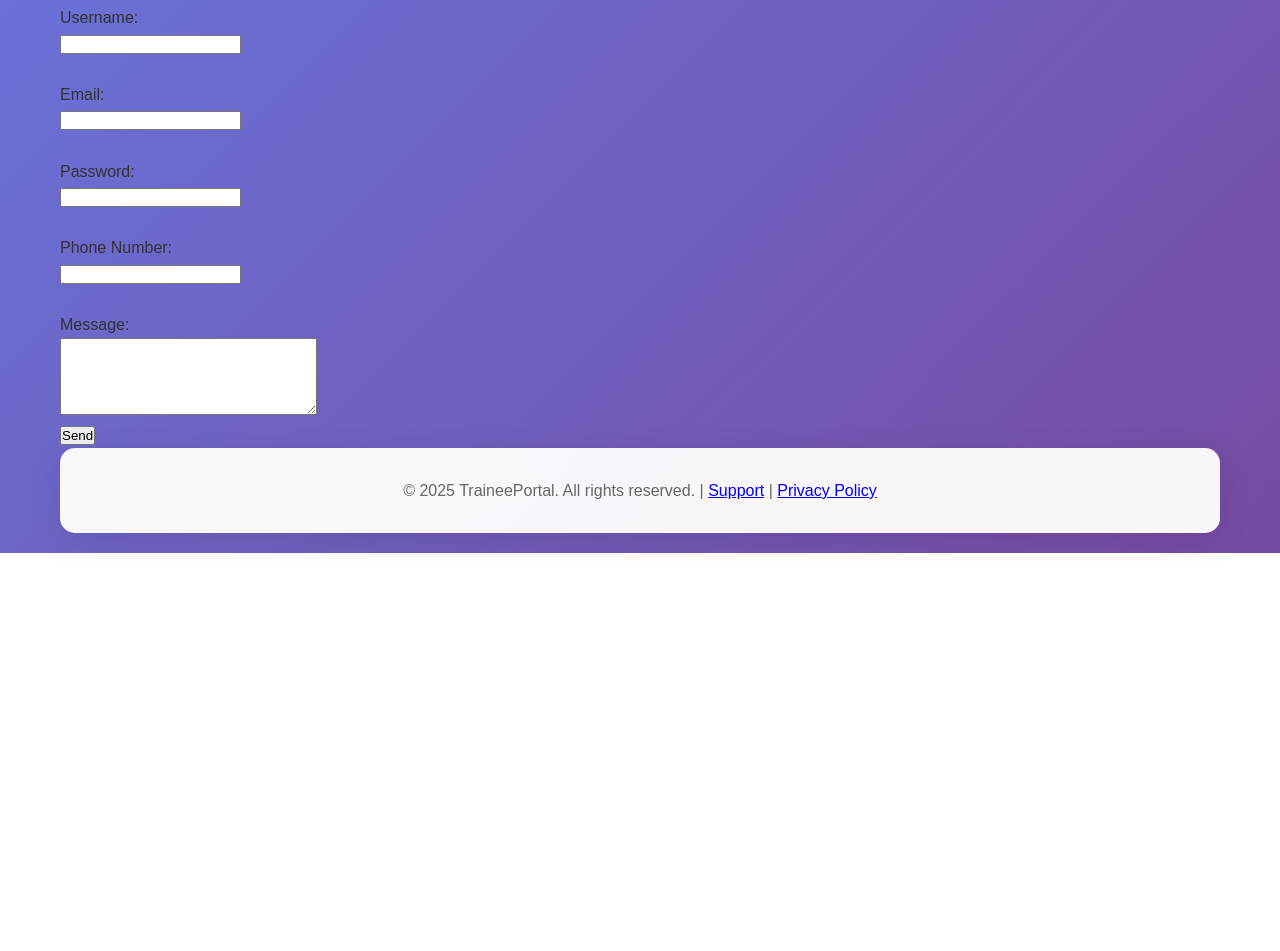
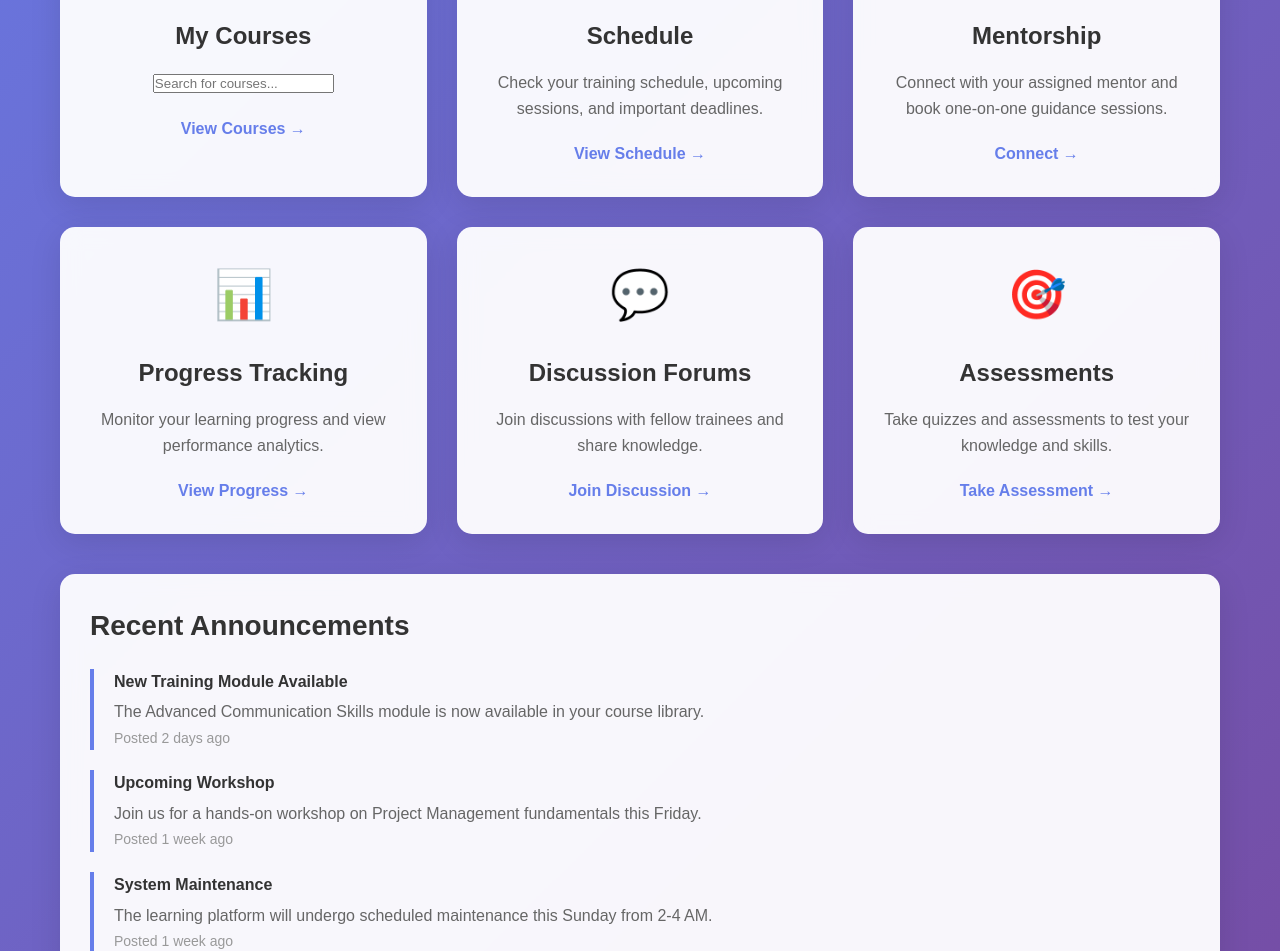
Before and after one commit to Vicidevs/cohort-1-html-training, a plain HTML site: page index.html in a window 1280 px wide. Shown: the part 645-1596 px from the top of the page. Before the commit the page ends 1198 px from the top, so only its background shows below. Drawn offline with Linux system fonts and the light colour scheme.

Commit message:
Update index.html

```diff
--- a/index.html
+++ b/index.html
@@ -255,31 +255,86 @@
       </section>
 
       <!-- Replace with input form section -->
-         <h2>Contact Us</h2>
+      <section class="cards-section">
+        <div class="card">
+          <div class="card-icon">📚</div>
+          <h3>My Courses</h3>
+          <p><input type="text" placeholder="Search for courses..." /></p>
+          <a href="#courses" class="card-link">View Courses →</a>
+        </div>
 
-  <form action="/submit" method="post">
+        <div class="card">
+          <div class="card-icon">📅</div>
+          <h3>Schedule</h3>
+          <p>
+            Check your training schedule, upcoming sessions, and important
+            deadlines.
+          </p>
+          <a href="#schedule" class="card-link">View Schedule →</a>
+        </div>
 
-    <label for="name">Name:</label><br>
-    <input type="text" id="name" name="name" required><br><br>
+        <div class="card">
+          <div class="card-icon">👥</div>
+          <h3>Mentorship</h3>
+          <p>
+            Connect with your assigned mentor and book one-on-one guidance
+            sessions.
+          </p>
+          <a href="#mentorship" class="card-link">Connect →</a>
+        </div>
 
-    <label for="username">Username:</label><br>
-    <input type="text" id="username" name="username" required><br><br>
+        <div class="card">
+          <div class="card-icon">📊</div>
+          <h3>Progress Tracking</h3>
+          <p>Monitor your learning progress and view performance analytics.</p>
+          <a href="#progress" class="card-link">View Progress →</a>
+        </div>
 
-    <label for="email">Email:</label><br>
-    <input type="email" id="email" name="email" required><br><br>
+        <div class="card">
+          <div class="card-icon">💬</div>
+          <h3>Discussion Forums</h3>
+          <p>Join discussions with fellow trainees and share knowledge.</p>
+          <a href="#forums" class="card-link">Join Discussion →</a>
+        </div>
 
-    <label for="password">Password:</label><br>
-    <input type="text" id="password" name="password" required><br><br>
+        <div class="card">
+          <div class="card-icon">🎯</div>
+          <h3>Assessments</h3>
+          <p>Take quizzes and assessments to test your knowledge and skills.</p>
+          <a href="#assessments" class="card-link">Take Assessment →</a>
+        </div>
+      </section>
+      <!-- End Here -->
+      <section class="announcements">
+        <h2>Recent Announcements</h2>
 
-    <label for="phone_number">Phone Number:</label><br>
-    <input type="phone_number" id="phone_number" name="phone_number" required><br><br>
+        <div class="announcement-item">
+          <h4>New Training Module Available</h4>
+          <p>
+            The Advanced Communication Skills module is now available in your
+            course library.
+          </p>
+          <span class="announcement-date">Posted 2 days ago</span>
+        </div>
 
-    <label for="message">Message:</label><br>
-    <textarea id="message" name="message" rows="5" cols="30" required></textarea><br>
+        <div class="announcement-item">
+          <h4>Upcoming Workshop</h4>
+          <p>
+            Join us for a hands-on workshop on Project Management fundamentals
+            this Friday.
+          </p>
+          <span class="announcement-date">Posted 1 week ago</span>
+        </div>
 
-    <input type="submit" value="Send">
-  </form>
-
+        <div class="announcement-item">
+          <h4>System Maintenance</h4>
+          <p>
+            The learning platform will undergo scheduled maintenance this Sunday
+            from 2-4 AM.
+          </p>
+          <span class="announcement-date">Posted 1 week ago</span>
+        </div>
+      </section>
 
       <footer>
         <p>
```
